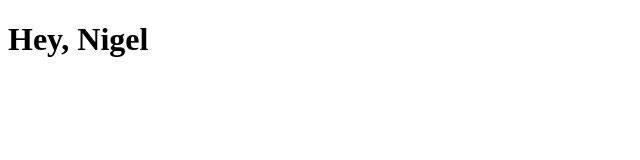
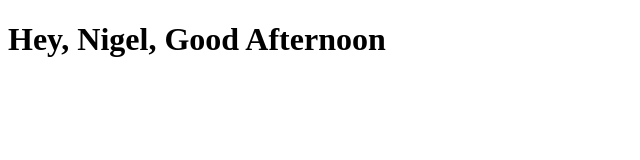
Before and after one commit to 0racularGh0st/vuejs-practice, a plain HTML site: page index.html in a window 1280 px wide. Shown: the whole page, without its empty margins (0-640 px from the left). Drawn offline with nearby package versions, Linux system fonts and the light colour scheme.

Commit message:
Add method to vue instance

```diff
--- a/app.js
+++ b/app.js
@@ -2,5 +2,10 @@ new Vue({
     el: '#vue-app',
     data: {
         name: 'Nigel'
+    },
+    methods: {
+        greet : function(){
+            return 'Good Afternoon';
+        }
     }
 });
--- a/index.html
+++ b/index.html
@@ -8,7 +8,7 @@
     </head>
     <body>
         <div id="vue-app">
-            <h1>Hey, {{ name }}</h1>
+            <h1>Hey, {{ name }}, {{greet()}}</h1>
         </div>
     </body>
     <script src="app.js"></script>
```
